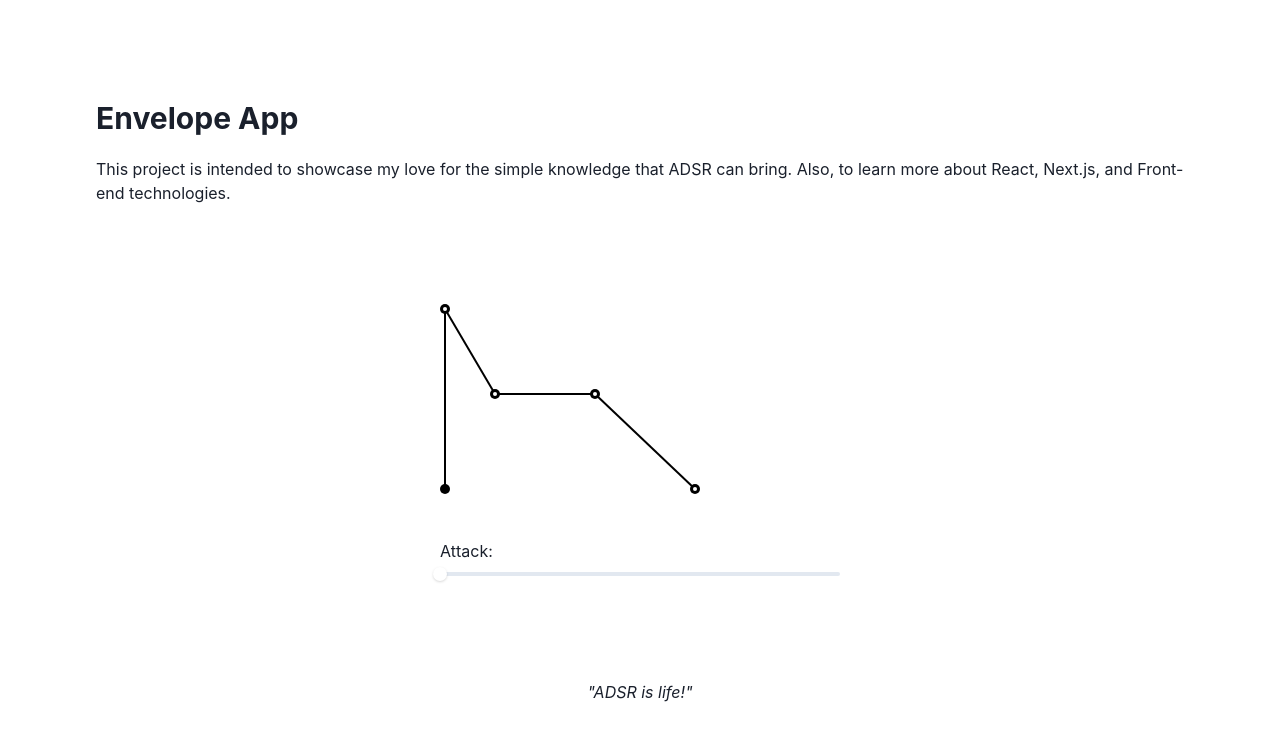
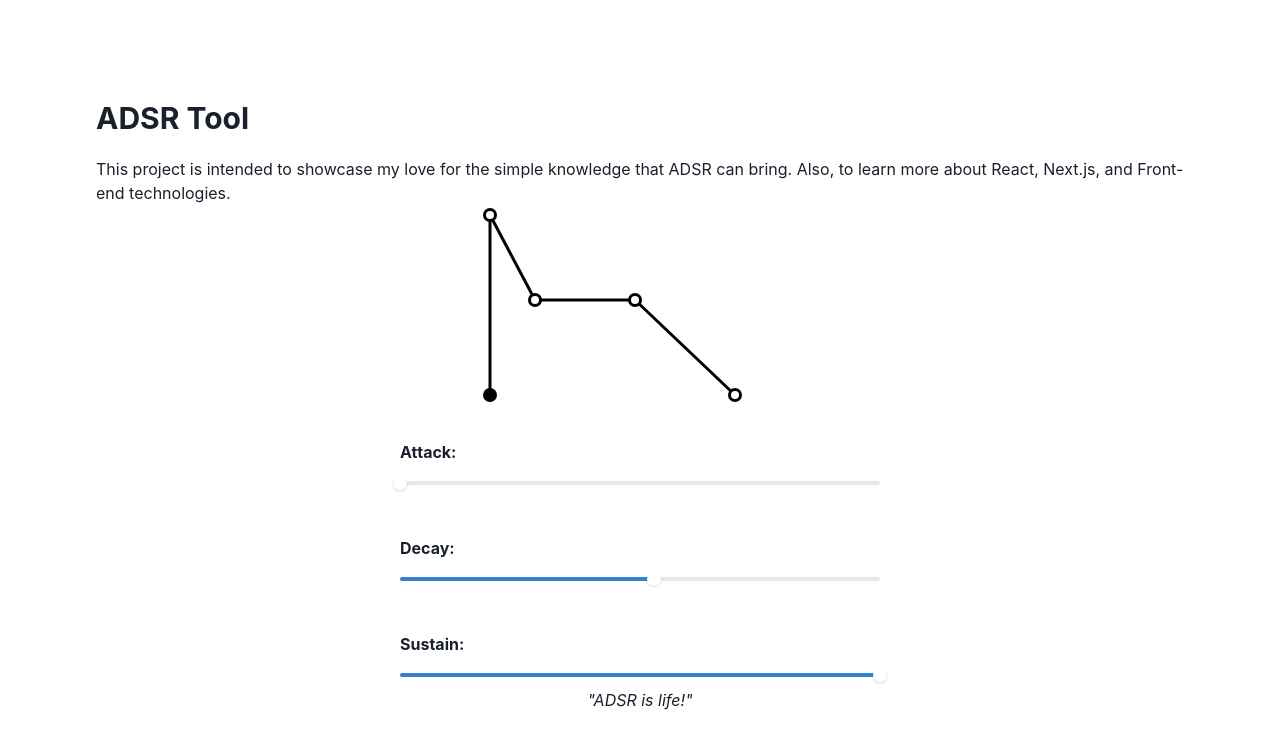
Before and after one commit to devonfox/env-app, a Next.js app: page / in a window 1280 px wide. Shown: the top 748 px of the page. Built offline with nearby package versions, Linux system fonts and the light colour scheme.

Commit message:
working my way through param logic

```diff
--- a/src/components/ADSR.tsx
+++ b/src/components/ADSR.tsx
@@ -1,67 +1,103 @@
 import { animated, useSpring } from "@react-spring/web";
 import Point from "@/components/Point";
 import Line from "@/components/Line";
+import { useState } from "react";
+import EnvSlider from "@/components/Slider";
+import { Box } from "@chakra-ui/react";
+import { Text } from "@chakra-ui/react";
 
-import {
-  Slider,
-  SliderTrack,
-  SliderFilledTrack,
-  SliderThumb,
-  SliderMark,
-  Box,
-} from "@chakra-ui/react";
-import { useState } from "react";
+const START_X = 10;
+const TOP_Y = 10;
+const BOTTOM_Y = 190;
 
 const ADSR = () => {
-  const [attack, setAttack] = useState(5);
+  const [attack, setAttack] = useState(START_X);
+  const [decay, setDecay] = useState(55);
+  const [sustain, setSustain] = useState(0.5 * BOTTOM_Y);
+
   // These are the default constraints for the canvas
-  // todo: add accessible svg contraints passed in as props
-  const startX = 5;
-  const topY = 10;
-  const bottomY = 190;
+  // todo: add accessible svg constraints passed in as props
 
   // todo: change these values when animated
-  const decSus: number = attack + 50;
-  const susLevel: number = 0.5;
-  const sustain: number = susLevel * bottomY;
-  const sustainRel: number = decSus + 100;
+  const sustainRel: number = decay + 100;
   const release: number = 100;
   const end: number = sustainRel + release;
 
+  // todo: make slider values glue together when moving
+  // look into use of react-spring here
   const attackSlider = (
-    <Slider
-      aria-label="slider-ex-1"
-      defaultValue={5}
-      min={5}
-      max={105}
-      onChange={(v) => setAttack(v)}
-    >
-      <SliderTrack>
-        <SliderFilledTrack />
-      </SliderTrack>
-      <SliderThumb />
-    </Slider>
+    <EnvSlider
+      defaultValue={START_X}
+      min={START_X}
+      max={decay}
+      setValue={setAttack}
+    />
+  );
+
+  const decaySlider = (
+    <EnvSlider
+      defaultValue={55}
+      min={attack}
+      max={sustain}
+      setValue={setDecay}
+    />
+  );
+
+  const sustainSlider = (
+    <EnvSlider
+      defaultValue={START_X}
+      min={BOTTOM_Y}
+      max={TOP_Y}
+      setValue={setSustain}
+    />
   );
 
   return (
     <>
+      <Box ml={20}>
         <svg height={200} width={400}>
-        <Point x={startX} y={bottomY} isSolid />
+          {/*Static Starting Point*/}
+          <Point x={START_X} y={BOTTOM_Y} isSolid />
 
-        <Line start={[startX, bottomY]} end={[attack, topY]} />
-        <Line start={[attack, topY]} end={[decSus, sustain]} />
-        <Line start={[decSus, sustain]} end={[sustainRel, sustain]} />
+          {/*Attack*/}
+          <Line start={[START_X, BOTTOM_Y]} end={[attack, TOP_Y]} />
+
+          {/*Decay*/}
+          <Line start={[attack, TOP_Y]} end={[decay, sustain]} />
+
+          {/*Sustain*/}
+          <Line start={[decay, sustain]} end={[sustainRel, sustain]} />
+
+          {/*Release*/}
           <Line
             start={[sustainRel, sustain]}
-          end={[sustainRel + release, bottomY]}
+            end={[sustainRel + release, BOTTOM_Y]}
           />
 
-        <Point x={attack} y={topY} />
-        <Point x={decSus} y={sustain} />
+          <Point x={attack} y={TOP_Y} />
+          <Point x={decay} y={sustain} />
           <Point x={sustainRel} y={sustain} />
-        <Point x={end} y={bottomY} />
+          <Point x={end} y={BOTTOM_Y} />
         </svg>
-      <Box mt={10}> Attack: {attackSlider}</Box>
+      </Box>
+      <Box mt={35}>
+        <Text mb={2} fontWeight={"Bold"}>
+          Attack:
+        </Text>
+        {attackSlider}
+      </Box>
+      <Box mt={10}>
+        <Text mb={2} fontWeight={"Bold"}>
+          Decay:
+        </Text>
+        {decaySlider}
+      </Box>
+      <Box mt={10}>
+        <Text mb={2} fontWeight={"Bold"}>
+          Sustain:
+        </Text>
+        {sustainSlider}
+      </Box>
     </>
   );
 };
--- a/src/components/Line.tsx
+++ b/src/components/Line.tsx
@@ -15,7 +15,7 @@ const Line = (props: LineProps) => {
       x2={end[0]}
       y2={end[1]}
       stroke="black"
-      strokeWidth={2}
+      strokeWidth={3}
     />
   );
 };
--- a/src/components/Point.tsx
+++ b/src/components/Point.tsx
@@ -9,11 +9,11 @@ interface PointProps {
 const Point = (props: PointProps) => {
   const { x, y, isSolid } = props;
   return isSolid ? (
-    <animated.circle cx={x} cy={y} r={5} fill="black" />
+    <animated.circle cx={x} cy={y} r={7} fill="black" />
   ) : (
     <>
-      <animated.circle cx={x} cy={y} r={5} fill="black" />
-      <animated.circle cx={x} cy={y} r={2} fill="white" />
+      <animated.circle cx={x} cy={y} r={7} fill="black" />
+      <animated.circle cx={x} cy={y} r={4} fill="white" />
     </>
   );
 };
--- /dev/null
+++ b/src/components/Slider.tsx
@@ -0,0 +1,34 @@
+import {
+  SliderFilledTrack,
+  SliderThumb,
+  SliderTrack,
+  Slider,
+} from "@chakra-ui/react";
+
+interface SliderProps {
+  defaultValue: number;
+  min: number;
+  max: number;
+  setValue: (v: number) => void;
+}
+
+const EnvSlider = (props: SliderProps) => {
+  const { defaultValue, min, max, setValue } = props;
+
+  return (
+    <Slider
+      aria-label="slider-ex-1"
+      defaultValue={defaultValue}
+      min={min}
+      max={max}
+      onChange={(v: number) => setValue(v)}
+    >
+      <SliderTrack>
+        <SliderFilledTrack />
+      </SliderTrack>
+      <SliderThumb />
+    </Slider>
+  );
+};
+
+export default EnvSlider;
--- a/src/pages/index.tsx
+++ b/src/pages/index.tsx
@@ -1,28 +1,20 @@
 import Head from "next/head";
-import {
-  Box,
-  ListItem,
-  Spinner,
-  Text,
-  UnorderedList,
-  useToast,
-} from "@chakra-ui/react";
+import { Box, Text } from "@chakra-ui/react";
 import styles from "../styles/Home.module.css";
 import ADSR from "@/components/ADSR";
-import { useEffect } from "react";
 
 export default function Home() {
   return (
     <>
       <Head>
-        <title>Envelope App</title>
+        <title>ADSR Tool</title>
         <meta name="viewport" content="width=device-width, initial-scale=1" />
         <link rel="icon" href="/favicon.ico" />
       </Head>
       <main className={styles.main}>
         <Box>
           <Text fontSize="3xl" fontWeight={"Bold"} mb={4}>
-            Envelope App
+            ADSR Tool
           </Text>
           <Text>
             This project is intended to showcase my love for the simple
```
Lines whose indentation alone changed are shown as unchanged.
